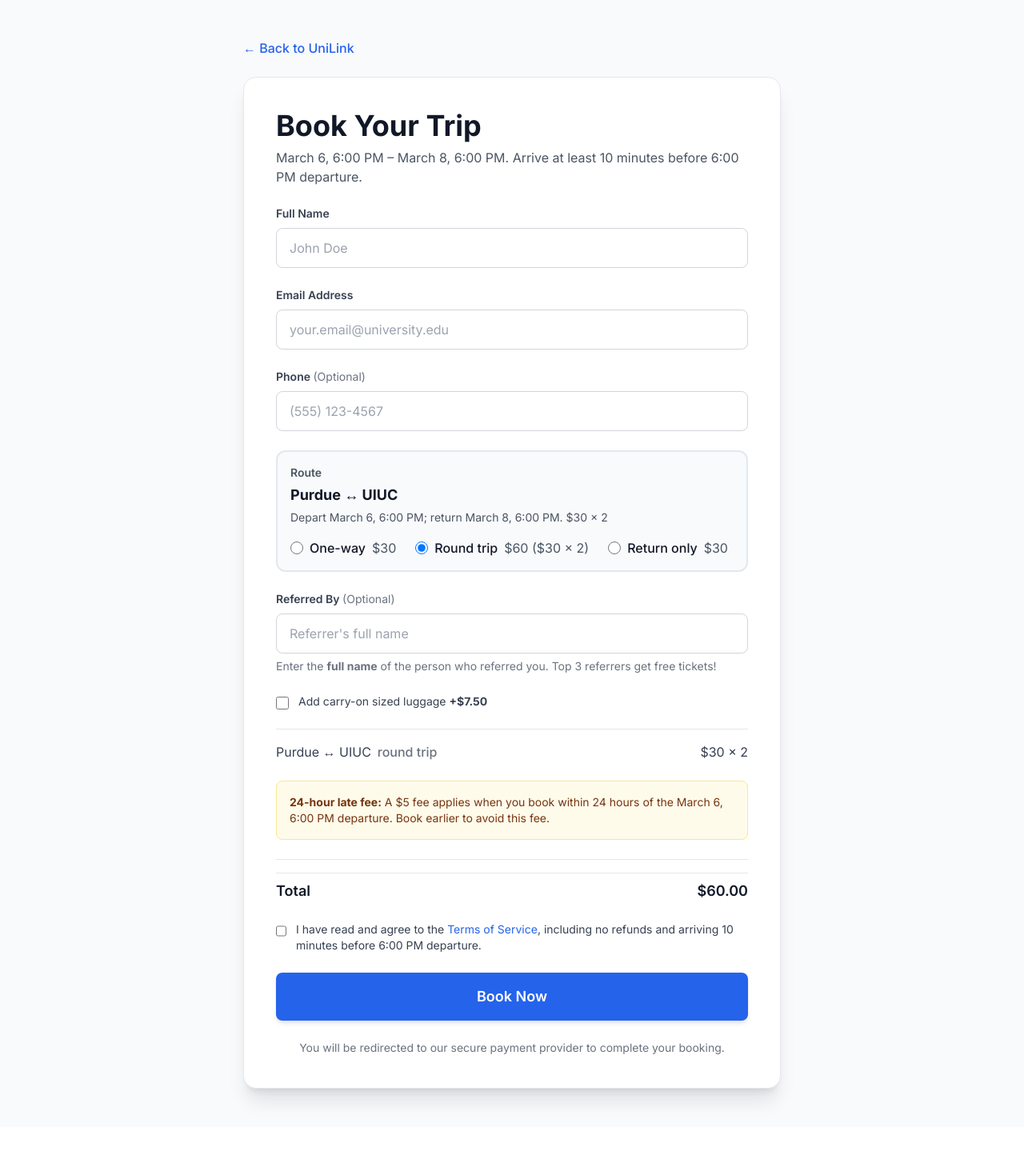
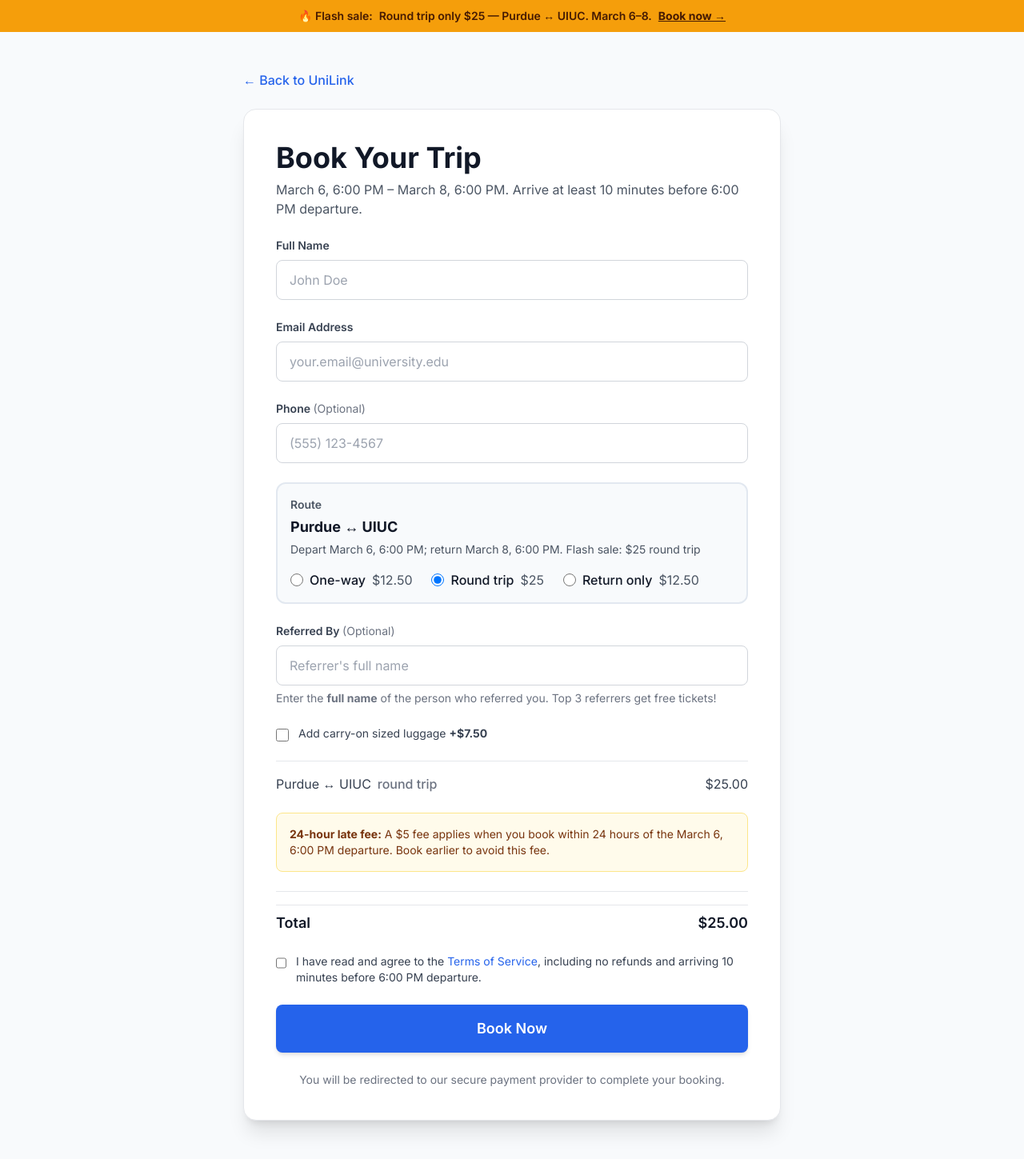
Before and after one commit to vrajsenthil/campus-connect, a Next.js app: page /booking in a window 1280 px wide. Shown: the whole page at 80% size. Before the commit the page ends 1409 px from the top, so only its background shows below. Built offline with nearby package versions, Linux system fonts and the light colour scheme.

Commit message:
Flash sale $25 round trip, $12.50 one-way; flash sale banner; one-way price update

```diff
--- a/app/api/bookings/checkout/route.ts
+++ b/app/api/bookings/checkout/route.ts
@@ -1,8 +1,8 @@
 import { NextRequest, NextResponse } from 'next/server'
 import Stripe from 'stripe'
 
-const ONE_WAY_PRICE_CENTS = 3000 // $30
-const ROUND_TRIP_PRICE_CENTS = 6000 // $60 — Purdue → UIUC
+const ONE_WAY_PRICE_CENTS = 1250 // $12.50
+const ROUND_TRIP_PRICE_CENTS = 2500 // $25 — Flash sale round trip
 const LUGGAGE_PRICE_CENTS = 750 // $7.50
 const LAST_MINUTE_FEE_CENTS = 500 // $5
 const DEPARTURE_DATETIME = new Date('2025-03-06T18:00:00') // March 6, 6:00 PM local
--- a/app/booking/page.tsx
+++ b/app/booking/page.tsx
@@ -5,8 +5,8 @@ import Link from 'next/link'
 
 const TRIP_DEPARTURE = 'March 6, 2025 at 6:00 PM'
 const TRIP_RETURN = 'March 8, 2025 at 6:00 PM'
-const ONE_WAY_PRICE = 30
-const ROUND_TRIP_PRICE = 60 // $30 × 2
+const ONE_WAY_PRICE = 12.5
+const ROUND_TRIP_PRICE = 25 // Flash sale: round trip $25
 const LUGGAGE_PRICE = 7.5
 const LAST_MINUTE_FEE = 5
 
@@ -211,10 +211,10 @@ export default function BookingPage() {
               <div className="text-lg font-bold text-gray-900">{ROUTE_LABEL_TWO_WAY}</div>
               <p className="mt-1 text-sm text-gray-600">
                 {tripType === 'round-trip'
-                  ? 'Depart March 6, 6:00 PM; return March 8, 6:00 PM. $30 × 2'
+                  ? 'Depart March 6, 6:00 PM; return March 8, 6:00 PM. Flash sale: $25 round trip'
                   : tripType === 'return-only'
-                    ? 'Return March 8, 6:00 PM only. $30'
-                    : 'Depart March 6, 6:00 PM only. $30'}
+                    ? 'Return March 8, 6:00 PM only. $12.50'
+                    : 'Depart March 6, 6:00 PM only. $12.50'}
               </p>
               <div className="mt-4 flex flex-wrap gap-4 sm:gap-6">
                 <label className="flex cursor-pointer items-center gap-2">
@@ -227,7 +227,7 @@ export default function BookingPage() {
                     disabled={status === 'loading'}
                   />
                   <span className="font-medium text-gray-900">One-way</span>
-                  <span className="text-gray-600">$30</span>
+                  <span className="text-gray-600">$12.50</span>
                 </label>
                 <label className="flex cursor-pointer items-center gap-2">
                   <input
@@ -239,7 +239,7 @@ export default function BookingPage() {
                     disabled={status === 'loading'}
                   />
                   <span className="font-medium text-gray-900">Round trip</span>
-                  <span className="text-gray-600">$60 ($30 × 2)</span>
+                  <span className="text-gray-600">$25</span>
                 </label>
                 <label className="flex cursor-pointer items-center gap-2">
                   <input
@@ -251,7 +251,7 @@ export default function BookingPage() {
                     disabled={status === 'loading'}
                   />
                   <span className="font-medium text-gray-900">Return only</span>
-                  <span className="text-gray-600">$30</span>
+                  <span className="text-gray-600">$12.50</span>
                 </label>
               </div>
             </div>
@@ -299,7 +299,7 @@ export default function BookingPage() {
                     <>Purdue ↔ UIUC <span className="text-gray-500 font-medium">round trip</span></>
                   )}
                 </span>
-                <span>{tripType === 'round-trip' ? '$30 × 2' : '$30.00'}</span>
+                <span>{tripType === 'round-trip' ? '$25.00' : '$12.50'}</span>
               </div>
               {addLuggage && (
                 <div className="flex justify-between text-gray-700">
--- /dev/null
+++ b/app/components/FlashSaleBanner.tsx
@@ -0,0 +1,16 @@
+import Link from 'next/link'
+
+export default function FlashSaleBanner() {
+  return (
+    <div className="bg-amber-500 text-amber-950 py-2.5 px-4 text-center text-sm font-semibold">
+      <span className="mr-2">🔥 Flash sale:</span>
+      <span>Round trip only $25 — Purdue ↔ UIUC. March 6–8.</span>
+      <Link
+        href="/booking"
+        className="ml-2 underline font-bold hover:text-amber-900"
+      >
+        Book now →
+      </Link>
+    </div>
+  )
+}
--- a/app/components/Pricing.tsx
+++ b/app/components/Pricing.tsx
@@ -14,15 +14,15 @@ export default function Pricing() {
         <div className="max-w-4xl mx-auto">
           <div className="bg-white rounded-2xl shadow-lg p-8 md:p-12 border border-gray-200">
             <div className="text-center mb-8">
-              <div className="inline-block bg-blue-100 text-blue-800 px-4 py-2 rounded-full text-sm font-semibold mb-4">
-                Launch Pricing
+              <div className="inline-block bg-amber-100 text-amber-900 px-4 py-2 rounded-full text-sm font-semibold mb-4">
+                Flash sale
               </div>
               <div className="mb-6">
-                <div className="text-2xl md:text-3xl text-gray-600 mb-2">Starting at</div>
-                <span className="text-5xl md:text-6xl font-bold text-gray-900">$30</span>
+                <div className="text-2xl md:text-3xl text-gray-600 mb-2">Round trip</div>
+                <span className="text-5xl md:text-6xl font-bold text-gray-900">$25</span>
               </div>
-              <p className="text-xl text-gray-700 mb-2">per one-way trip</p>
-              <p className="text-gray-500">Prices vary by route and demand</p>
+              <p className="text-xl text-gray-700 mb-2">Purdue ↔ UIUC · March 6–8</p>
+              <p className="text-gray-500">One-way $12.50 · Limited time</p>
             </div>
 
             <div className="border-t border-gray-200 pt-8">
--- a/app/layout.tsx
+++ b/app/layout.tsx
@@ -1,6 +1,7 @@
 import type { Metadata } from 'next'
 import { Inter } from 'next/font/google'
 import './globals.css'
+import FlashSaleBanner from './components/FlashSaleBanner'
 
 const inter = Inter({ subsets: ['latin'] })
 
@@ -17,7 +18,10 @@ export default function RootLayout({
 }) {
   return (
     <html lang="en">
-      <body className={inter.className}>{children}</body>
+      <body className={inter.className}>
+        <FlashSaleBanner />
+        {children}
+      </body>
     </html>
   )
 }
```
